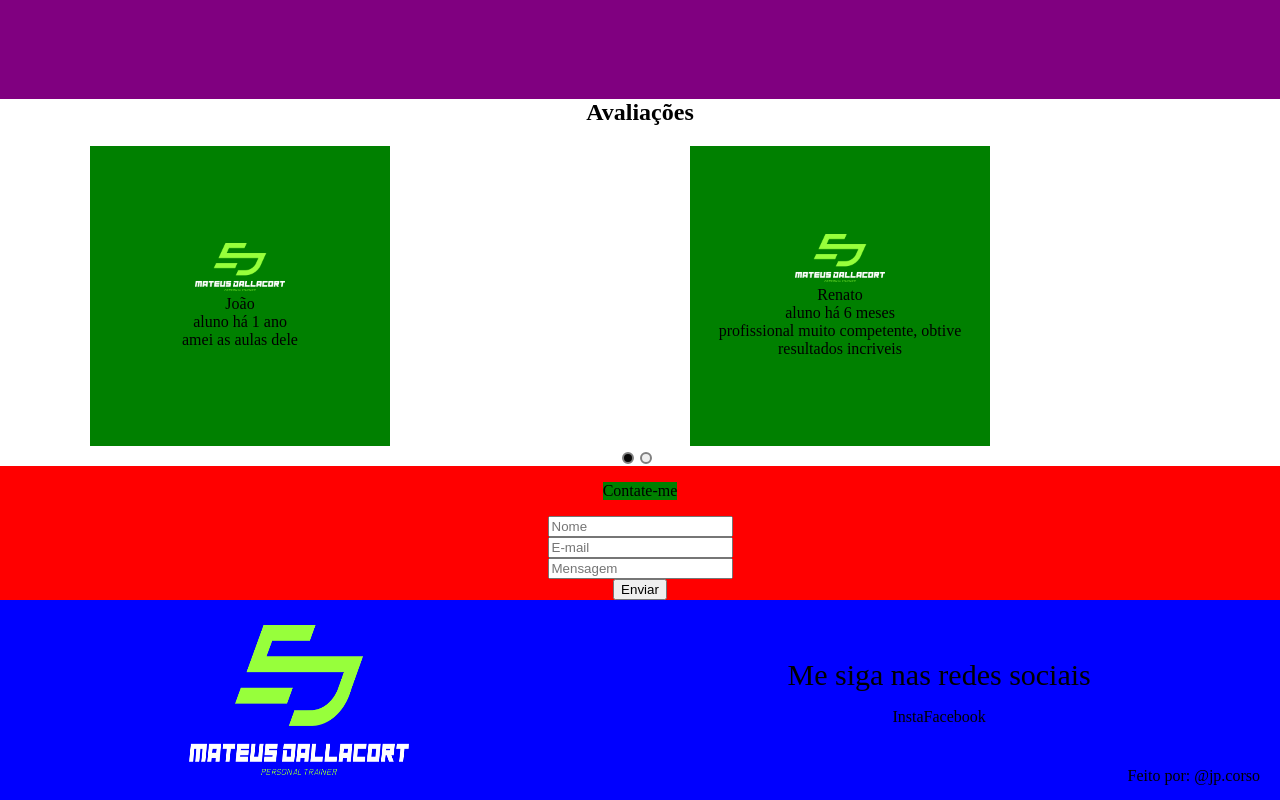
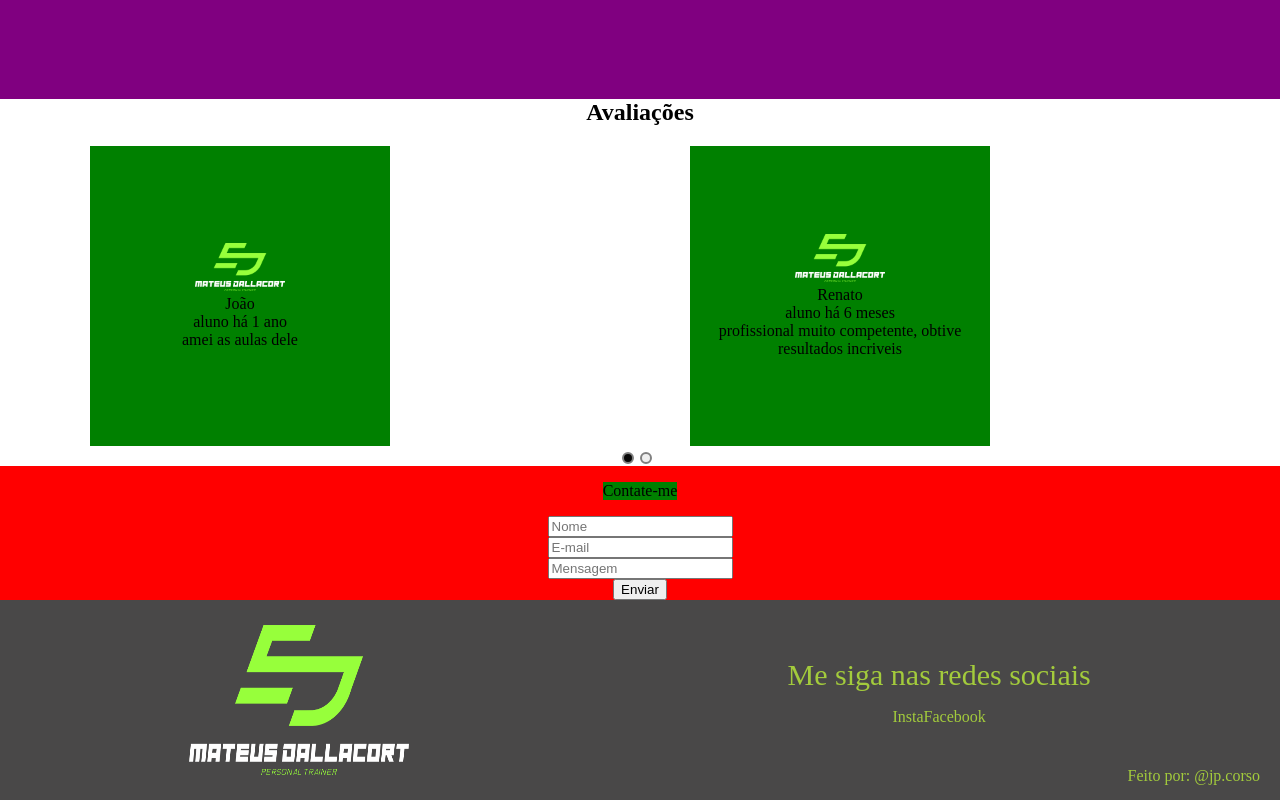
Before and after one commit to jpcorso/matheus_dallacort, a React (Create React App) app: page / in a window 1280 px wide. Shown: the part 1001-1801 px from the top of the page. Built offline with nearby package versions, Linux system fonts and the light colour scheme.

Commit message:
algumas alteracoes de cores so

```diff
--- a/src/components/footer/footer.module.css
+++ b/src/components/footer/footer.module.css
@@ -1,10 +1,11 @@
 .container{
-    background-color: blue;
+    background-color: #494848;
     display: flex;
     flex-direction: row;
     height: 200px;
     justify-content: space-around;
     align-items: center;
+    color: #A3CB3C;
 }
 
 .iconRedesSociais{
```
